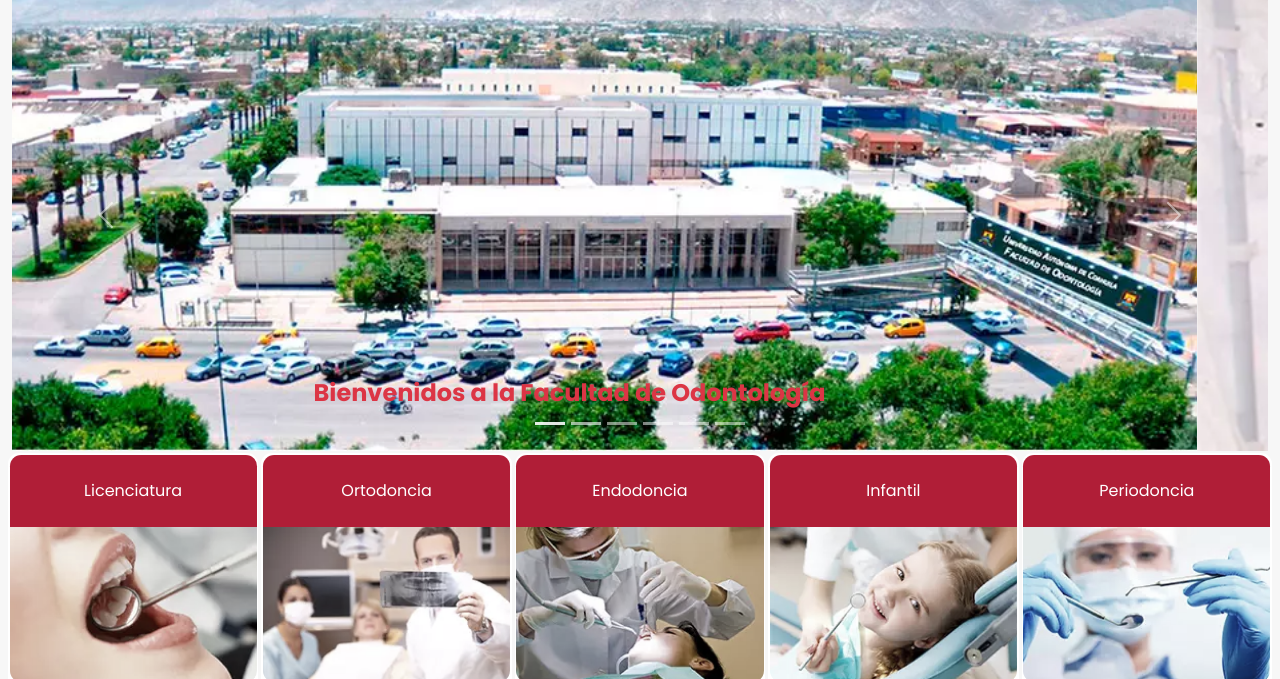
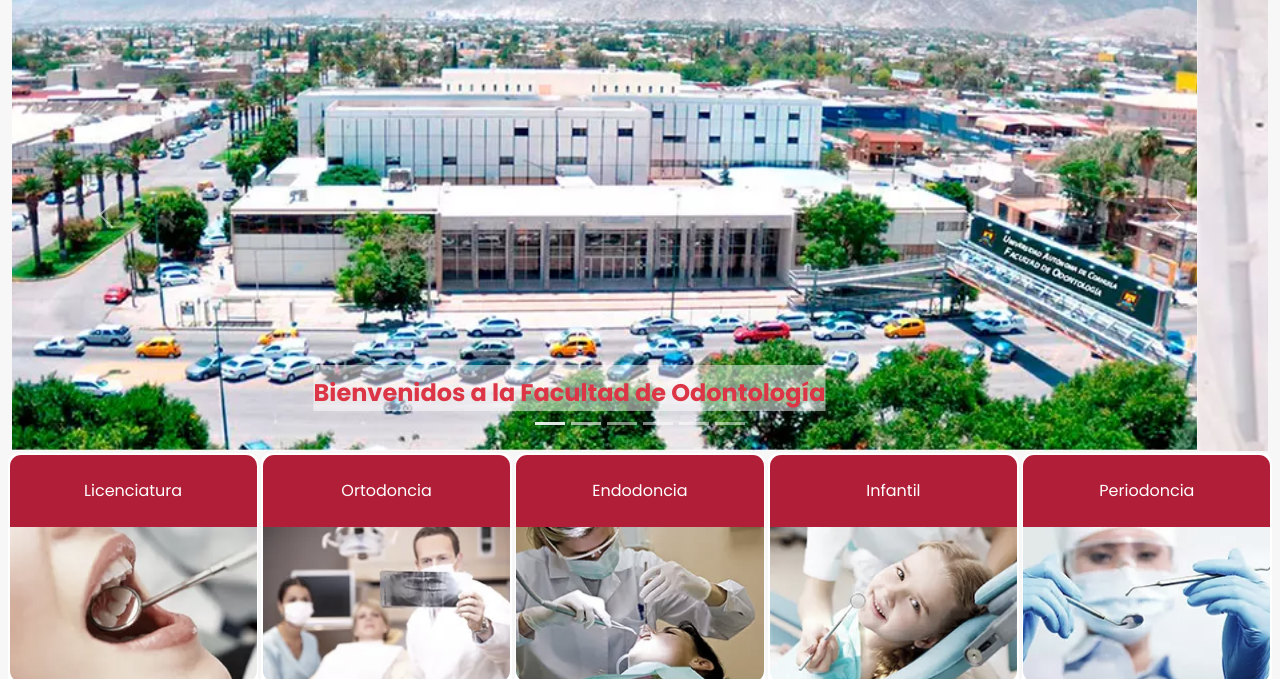
Before and after one commit to salvadorceniceros/proyectofinal, a website: page index.html in a window 1280 px wide. Shown: the part 135-814 px from the top of the page. Drawn offline with nearby package versions, Linux system fonts and the light colour scheme.

Commit message:
últimos cambios al SEO y los botones de inicio

```diff
--- a/scss/styles.scss
+++ b/scss/styles.scss
@@ -64,6 +64,10 @@ header{
         }
     }
 }
+.text-danger{
+        background-color: rgba(255, 255, 255, 0.5);
+        display: inline-block;
+    }
 
 // Cards nuevas
 .container-tarjeta{
```
Also changed, not shown: pages/contacto.html (+1 -1 lines), css/style.css.
